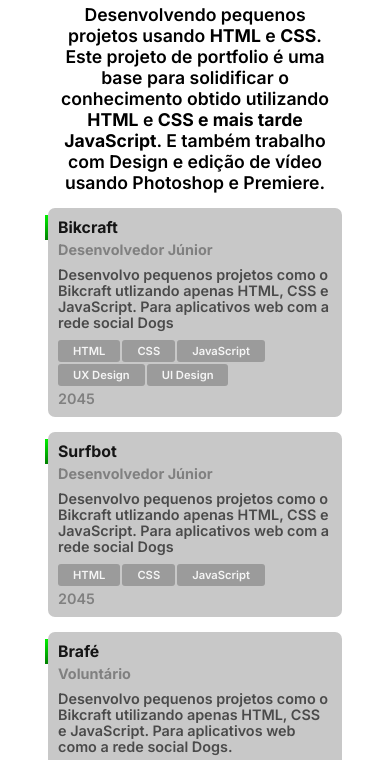
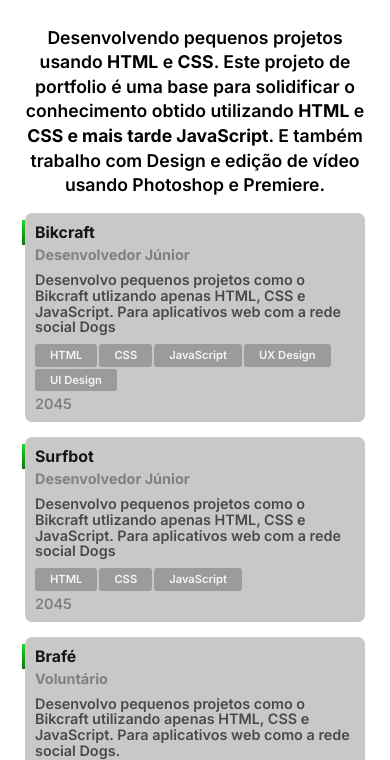
Before and after one commit to RobertyLive/RobertyLive.github.io, a plain HTML site: page index.html in a window 390 px wide. Shown: the part 347-1107 px from the top of the page. Drawn offline with Linux system fonts and the light colour scheme.

Commit message:
460px media queries

```diff
--- a/CSS/experiencia.css
+++ b/CSS/experiencia.css
@@ -87,10 +87,15 @@
 }
 
 @media(width <= 840px){
+  .experiencia{
+    justify-items: center;
+    grid-template-columns: 1fr;
+    gap: 5px;
+    padding: 25px;
+  }
   .subtitulo-experiencia{
-    font-size: 5rem;
-    margin-top: 25px;
-    padding: 0 5px 0 0;
+    font-size: 3rem;
+    margin: 0;
   }
 
   .empresa-nome{
@@ -100,13 +105,15 @@
   .empresa-texto{
     font-size: 1.1rem;
     max-width: 45ch;
-    margin: 5px 0;
+    margin: 25px 0;
+    line-height: 1.4;
+    text-align: center;
   }
 
 
   .empresas{
     grid-template-columns: 1fr;
-    gap: 2px;
+    gap: 7px;
   }
   .empresa-funcao{
     font-size: 0.9rem;
@@ -121,10 +128,12 @@
     font-size: 0.7rem;
   }
 
-  .experiencia{
-    grid-template-columns: 1fr;
-    justify-items: start;
-    gap: 0;
+  .empresa-ano{
+    position: initial;
+    text-align: start;
+    width: auto;
+    order: 1;
+    color: gray;
   }
 }
 
```
